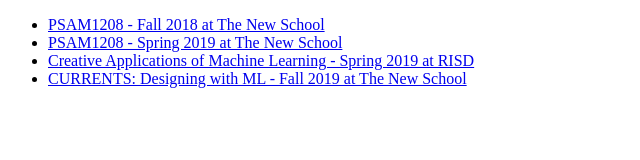
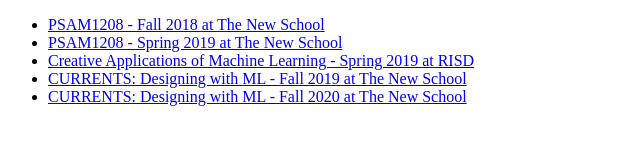
Before and after one commit to channelstudio/channelstudio.github.io, a plain HTML site: page index.html in a window 1280 px wide. Shown: the whole page, without its empty margins (0-640 px from the left). Drawn offline with Linux system fonts and the light colour scheme.

Commit message:
adding 2020

```diff
--- a/index.html
+++ b/index.html
@@ -9,6 +9,7 @@
     <li><a href="http://www.thesyllabus.website/">PSAM1208 - Spring 2019 at The New School</a></li>
     <li><a href="https://courses.channel.studio/spring2019machinelearning">Creative Applications of Machine Learning - Spring 2019 at RISD</a></li>
     <li><a href="https://courses.channel.studio/fall2019designingml/">CURRENTS: Designing with ML - Fall 2019 at The New School</a></li>
+    <li><a href="https://courses.channel.studio/fall2020designingml/">CURRENTS: Designing with ML - Fall 2020 at The New School</a></li>
   </ul>
 </body>
 </html>
```
